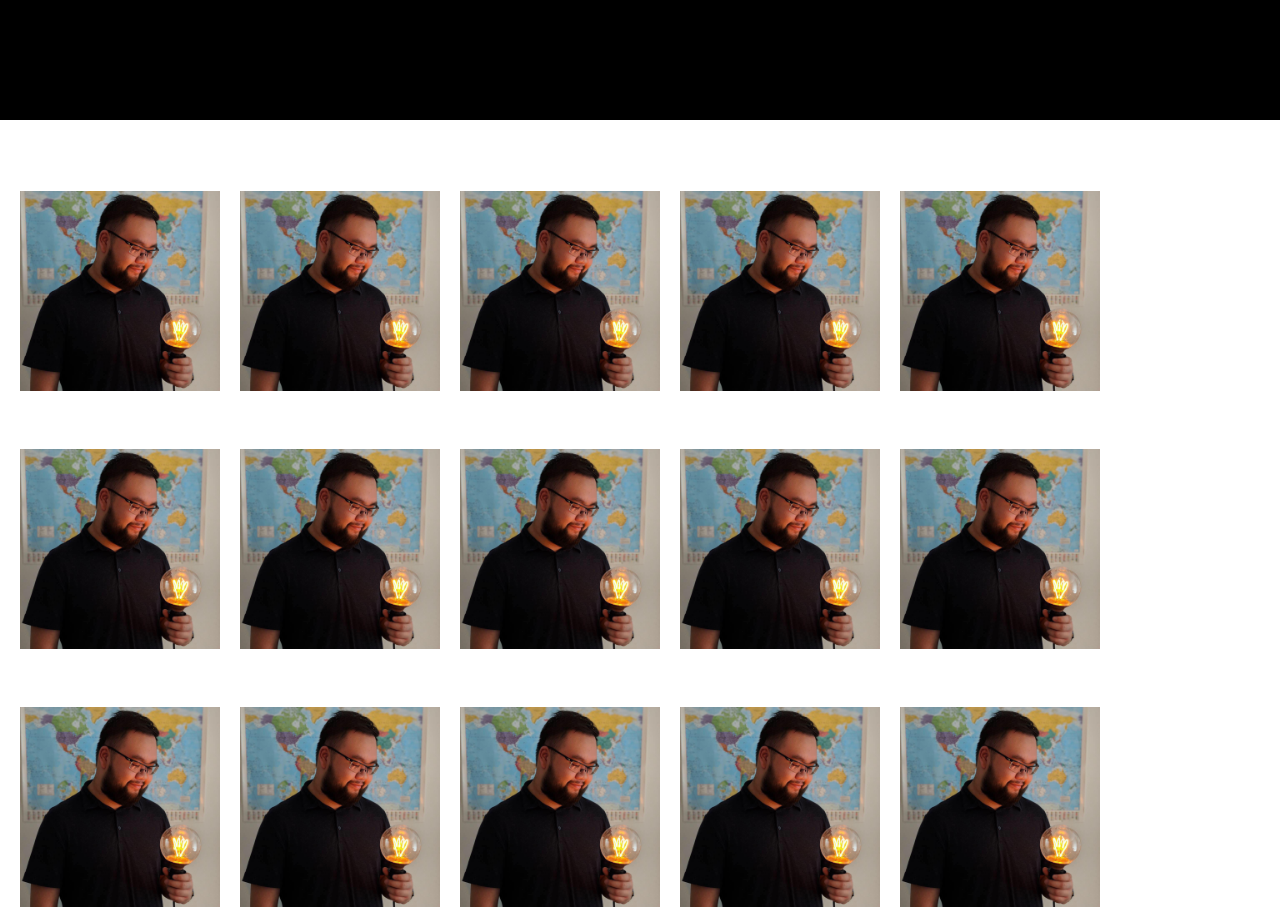
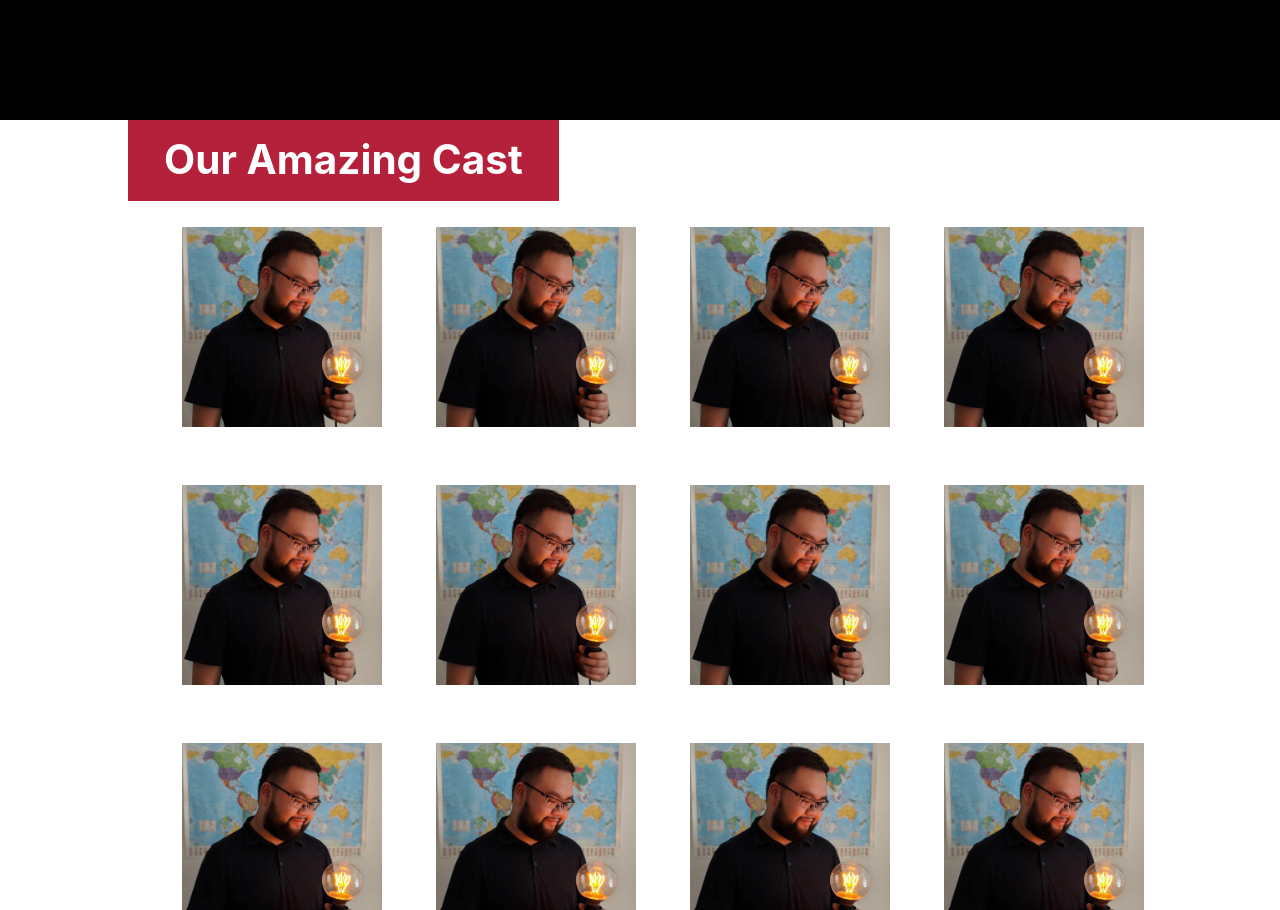
Before and after one commit to elim322/Crossfire, a Gatsby site: page / in a window 1280 px wide. Shown: the part 680-1590 px from the top of the page. Built offline with nearby package versions, Linux system fonts and the light colour scheme; Gatsby itself is replaced by a stand-in of ours.

Commit message:
add styling for cast section

```diff
--- a/src/assets/scss/components/_cast.scss
+++ b/src/assets/scss/components/_cast.scss
@@ -1,18 +1,27 @@
 .cast {
   height: 200vh;
-  width: 100vw;
-  // position: relative;
+  width: 100%;
 }
 .cast-title {
   color: white;
+  display: flex;
+  justify-content: flex-start;
+  width: 80%;
+  margin: 0 auto;
+  .cast-title-box {
+    background-color: #b5213a;
+    padding: 1rem 2rem;
+  }
 }
 .cast-list {
   display: flex;
   flex-direction: row;
   flex-wrap: wrap;
   justify-content: flex-start;
+  margin: 0 auto;
+  width: 80%;
   .member {
-    padding-left: 20px;
+    padding-left: 3rem;
     p {
       margin-bottom: 0;
       color: white;
--- a/src/assets/scss/components/_mixins.scss
+++ b/src/assets/scss/components/_mixins.scss
@@ -0,0 +1 @@
+// title box
--- a/src/assets/scss/components/_video.scss
+++ b/src/assets/scss/components/_video.scss
@@ -1,3 +1,8 @@
+.video-mute {
+  .mute-button {
+    z-index: 1;
+  }
+}
 .video-background {
   background: #000;
   // position: fixed;
--- a/src/components/cast.js
+++ b/src/components/cast.js
@@ -39,7 +39,7 @@ class Cast extends Component {
           <div className="rain-foreground" />
         </div>
         <div className="cast-title">
-          <h1> Our Amazing Cast</h1>
+          <h1 className="cast-title-box"> Our Amazing Cast</h1>
         </div>
         <div className="cast-list">
           <div className="member">
--- a/src/components/trailer.js
+++ b/src/components/trailer.js
@@ -33,6 +33,10 @@ class Trailer extends Component {
           <title>Crossfire</title>
         </Helmet>
 
+        <div className="video-mute">
+          <button className="mute-button">Mute</button>
+        </div>
+
         <div className="video-background">
           <YouTube
             videoId="ERf45Wv0Yus"
```
